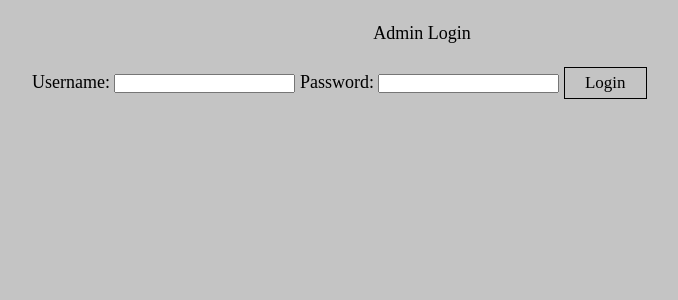
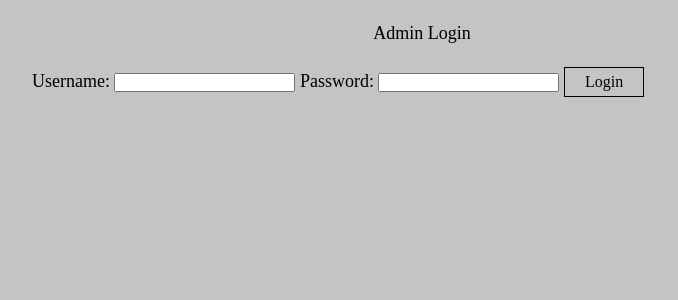
Before and after one commit to Orlando-Bloom/sign-shape, a Flask app: page /admin/login in a window 1280 px wide. Shown: the top 300 px of the page, without its empty margins (218-896 px from the left). Run offline with Flask 3, Linux system fonts and the light colour scheme; parts of the project's set-up code (start-up, migrations or seed data) failed here and were passed over.

Commit message:
Update style.css

```diff
--- a/static/style.css
+++ b/static/style.css
@@ -127,13 +127,14 @@ button[type="submit"] {
   -moz-appearance: none;
   background-color: #C4C4C4;
   font-family: "Times New Roman", serif;
-  font-size: 17px;
+  font-size: 16px;
   border: 1px solid black;
   padding: 5px 20px;
   cursor: pointer;
   border-radius: 0px;
   margin-left: auto;
   color:black;
+  font-weight: normal !important;
 }
 
 /* Ensure styling is consistent on mobile */
```
